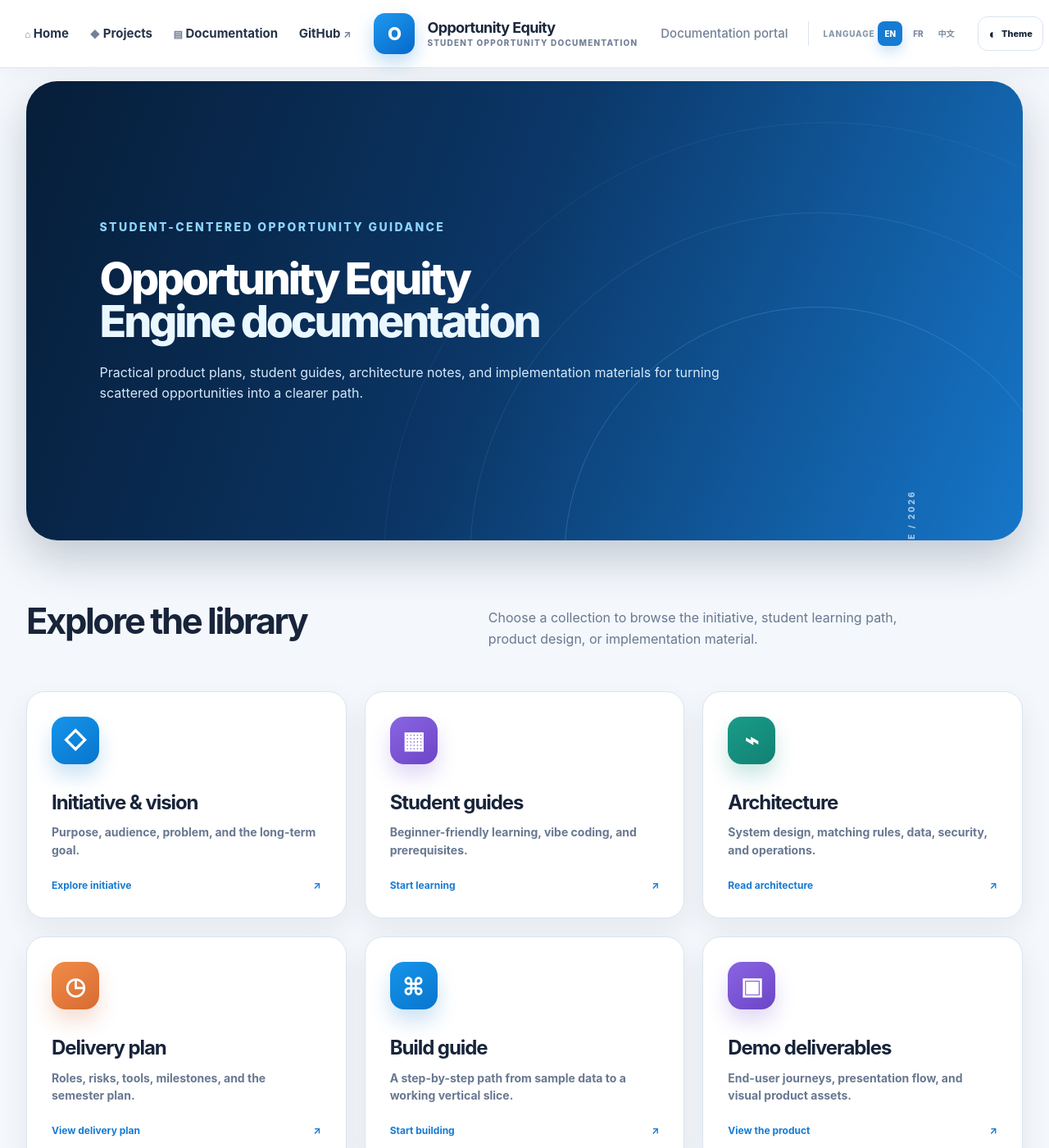
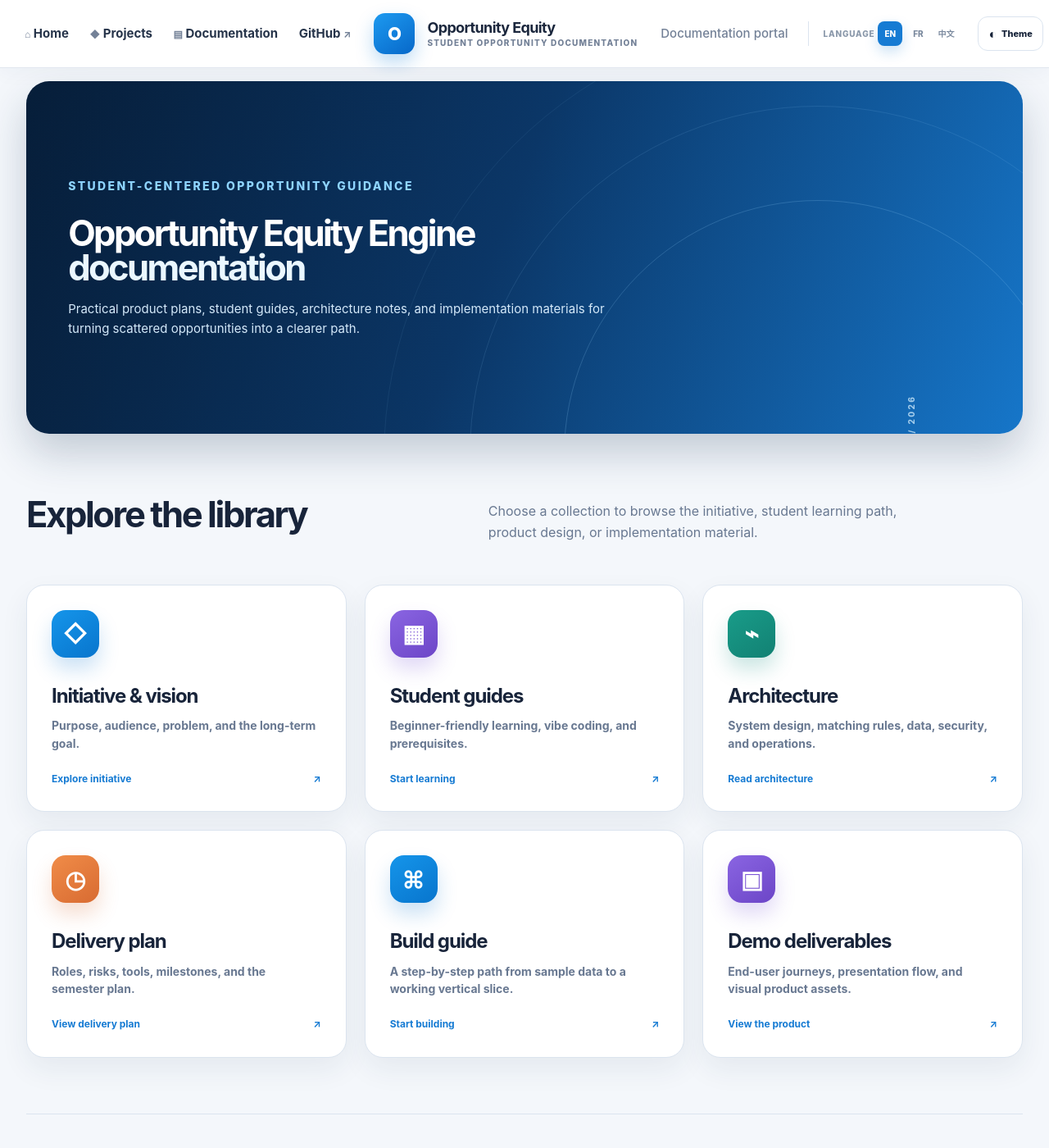
Before and after one commit to andyxuan2010/OpportunityEquityEngine, a Jekyll site: the page built from index.md, in a window 1280 px wide and 1400 px high. Shown: the whole window at 82% size. Built offline with Jekyll 4.4.1, drawn with Linux system fonts in a browser that asks for light colours.

Commit message:
Tighten documentation hero layout

```diff
--- a/_layouts/home.html
+++ b/_layouts/home.html
@@ -18,7 +18,7 @@
           <div class="hero-orbit hero-orbit-three"></div>
           <div class="hero-copy">
             <p class="hero-eyebrow">{% if page.locale == 'zh' %}以学生为中心的机会指导{% elsif page.locale == 'fr' %}Guidance centrée sur les élèves{% else %}Student-centered opportunity guidance{% endif %}</p>
-            <h1 id="hero-title">{% if page.locale == 'zh' %}机会公平<br><span>引擎</span> 文档{% elsif page.locale == 'fr' %}Documentation du<br><span>moteur</span> d’équité{% else %}Opportunity Equity<br><span>Engine documentation</span>{% endif %}</h1>
+            <h1 id="hero-title">{% if page.locale == 'zh' %}机会公平<br><span>引擎</span> 文档{% elsif page.locale == 'fr' %}Documentation du<br><span>moteur</span> d’équité{% else %}Opportunity Equity Engine<br><span>documentation</span>{% endif %}</h1>
             <p class="hero-description">{% if page.locale == 'zh' %}面向产品规划、学生指南、架构说明和实现材料，帮助把分散的机会信息转化为更清晰的路径。{% elsif page.locale == 'fr' %}Plans produit, guides pour les élèves, notes d’architecture et supports d’implémentation pour transformer l’information dispersée en un chemin plus clair.{% else %}Practical product plans, student guides, architecture notes, and implementation materials for turning scattered opportunities into a clearer path.{% endif %}</p>
           </div>
           <div class="hero-stamp" aria-hidden="true">
--- a/assets/css/style.scss
+++ b/assets/css/style.scss
@@ -14,7 +14,8 @@
   --soft-blue: #edf5fd;
   --teal: #148d80;
   --shadow: 0 18px 45px rgba(31, 57, 88, .10);
-  --max-width: 1536px;
+  // Match the shared container rhythm used by the sibling documentation sites.
+  --max-width: 1220px;
 }
 
 * { box-sizing: border-box; }
@@ -101,15 +102,15 @@ button { font: inherit; }
 .theme-button:hover { border-color: var(--blue-bright); color: var(--blue); }
 .theme-button-label { font-size: 11px; font-weight: 800; }
 
-.site-main { min-height: calc(100vh - 164px); padding: 16px 0 72px; }
+.site-main { min-height: calc(100vh - 164px); padding: 16px 0 64px; }
 .project-hero {
-  min-height: 560px;
+  min-height: 430px;
   position: relative;
   display: flex;
   align-items: center;
   overflow: hidden;
-  border-radius: 38px;
-  padding: clamp(48px, 6vw, 88px) clamp(42px, 7vw, 108px);
+  border-radius: 28px;
+  padding: clamp(28px, 4vw, 48px) clamp(24px, 4vw, 56px);
   color: white;
   background: linear-gradient(112deg, #071f3b 0%, #0b3768 47%, #1676c9 100%);
   box-shadow: 0 24px 50px rgba(22, 50, 84, .22);
@@ -121,7 +122,7 @@ button { font: inherit; }
   background: linear-gradient(90deg, rgba(4, 24, 48, .16), transparent 56%);
   pointer-events: none;
 }
-.hero-copy { max-width: 1200px; position: relative; z-index: 2; }
+.hero-copy { max-width: 1000px; position: relative; z-index: 2; }
 .hero-eyebrow {
   margin: 0 0 26px;
   color: #8ed4ff;
@@ -131,19 +132,20 @@ button { font: inherit; }
   text-transform: uppercase;
 }
 .project-hero h1 {
-  max-width: 1200px;
+  max-width: 1000px;
   margin: 0;
-  font-size: clamp(44px, 4.2vw, 78px);
-  font-weight: 760;
+  font-size: clamp(40px, 3.4vw, 64px);
+  font-weight: 740;
   letter-spacing: -.06em;
   line-height: .96;
+  white-space: nowrap;
 }
 .project-hero h1 span { color: #eaf7ff; }
 .hero-description {
-  max-width: 760px;
-  margin: 24px 0 0;
+  max-width: 660px;
+  margin: 18px 0 0;
   color: #d4e9fa;
-  font-size: clamp(16px, 1.2vw, 20px);
+  font-size: clamp(15px, 1vw, 18px);
   line-height: 1.6;
 }
 .hero-stamp {
@@ -266,8 +268,8 @@ button { font: inherit; }
   .theme-button { min-width: 42px; min-height: 38px; padding: 0 9px; }
   .theme-button-label { display: none; }
   .site-main { padding-top: 10px; padding-bottom: 48px; }
-  .project-hero { min-height: 500px; border-radius: 26px; padding: 42px 30px; align-items: flex-start; }
-  .project-hero h1 { font-size: clamp(44px, 13vw, 68px); }
+  .project-hero { min-height: 400px; border-radius: 24px; padding: 30px 24px; align-items: flex-start; }
+  .project-hero h1 { font-size: clamp(40px, 10vw, 58px); white-space: normal; }
   .hero-description { font-size: 16px; }
   .hero-stamp { right: 8%; bottom: 9%; }
   .home-content { padding-top: 50px; }
```
